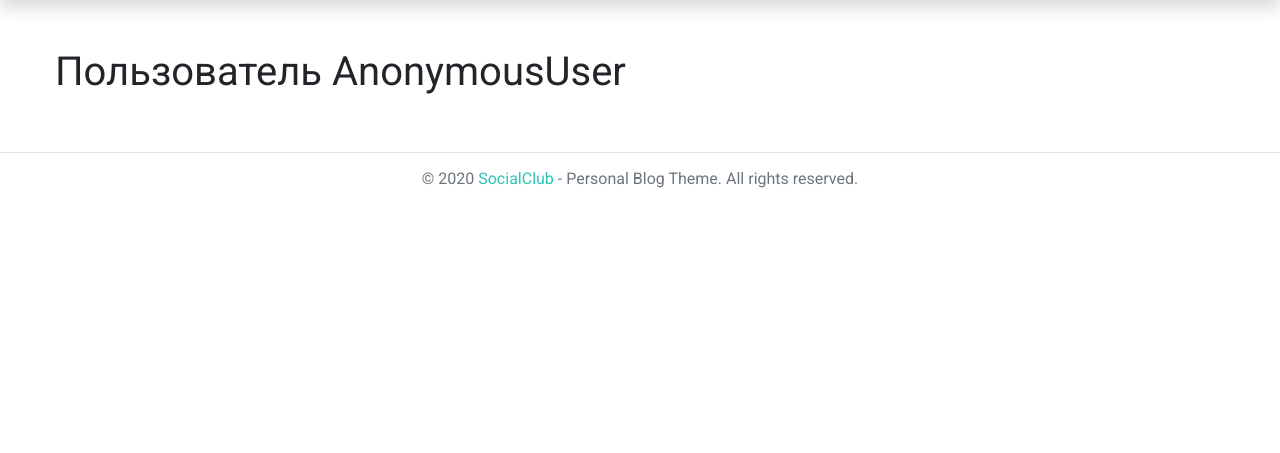
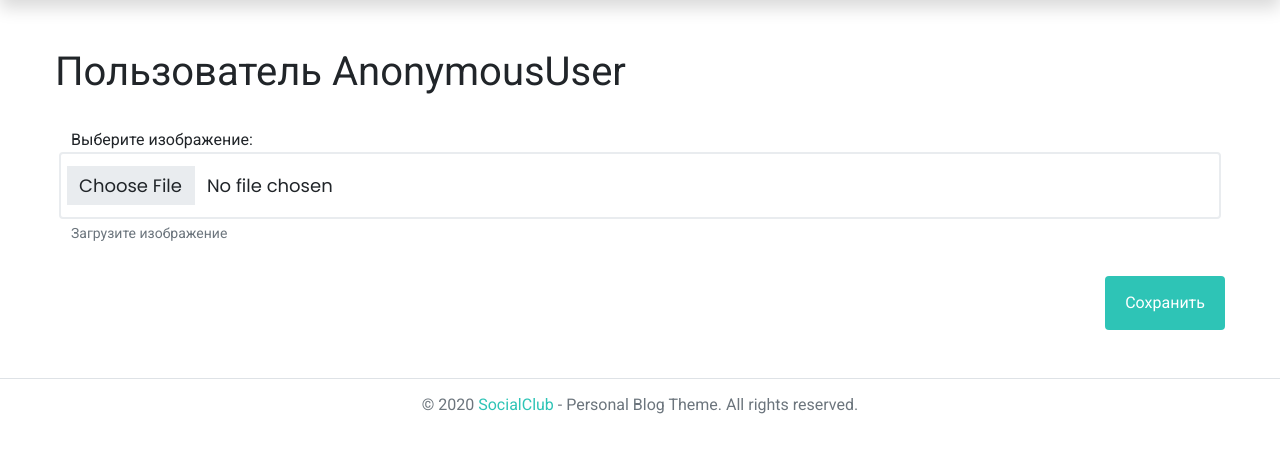
Before and after one commit to Gxldz21/SocialClub, a Django app: template templates/posts/setings.html in a window 1280 px wide. Shown: the part 87-540 px from the top of the page. Run offline with Django 4.2, Linux system fonts and the light colour scheme; the template is opened without the code that fills it: most values are stand-ins (such as "Sample title", 1, 10 or a date in 2020); some libraries are stand-ins or nearby versions.

Commit message:
fixed the bug

```diff
--- a/multiclub/forms.py
+++ b/multiclub/forms.py
@@ -9,3 +9,9 @@ class CreationPost(forms.ModelForm):
     class Meta:
         model = Post
         fields = ('title', 'text', 'image', 'tags')
+
+
+class UploadAvatar(forms.ModelForm):
+    class Meta:
+        model = UserSet
+        fields = ('user', 'avatar')
--- a/multiclub/urls.py
+++ b/multiclub/urls.py
@@ -21,6 +21,7 @@ urlpatterns = [
     path('subscribe/', views.sub, name='sub'),
     path('posts/tags/<str:tag_name>', views.post_tags, name='tag'),
     path('settings/<str:username>/', views.settings_user, name='settings'),
+    path('settings/<str:username>/upload', views.upload_avatar, name='avatar'),
 ]
 
 if settings.DEBUG:
--- a/templates/posts/create_post.html
+++ b/templates/posts/create_post.html
@@ -78,7 +78,6 @@
                   <div class="form-group row my-3 p-3">
                   <label for="image">Выберите изображение:</label>
                   <input type="file" name="image" class="form-control" id="image">
-<!--                  <input type="file" id="image" name="image">-->
                     <small id="id_text-help" class="form-text text-muted">
                       Загрузите изображение
                     </small>
--- a/templates/posts/setings.html
+++ b/templates/posts/setings.html
@@ -5,7 +5,38 @@
   {% block content %}
 <main>
       <div class="container py-5">
-        <h1>Пользователь {{ request.user }}</h1>
+          <form method="post" enctype="multipart/form-data" action="{% url 'social:avatar' request.user %}">
+            {% csrf_token %}
+            <h1>Пользователь {{ request.user }}</h1>
+              <div class="form-group row my-3 p-3">
+                  <label for="avatar">Выберите изображение:</label>
+                  <input type="file" name="avatar" class="form-control" id="avatar">
+                    <small id="id_text-help" class="form-text text-muted">
+                      Загрузите изображение
+                    </small>
+                  </div>
+            <div class="d-flex justify-content-end">
+                <button type="submit" class="btn btn-primary">
+                    Сохранить
+                </button>
+            </div>
+        </form>
+
+<!--          <form method="post" enctype="multipart/form-data" action="{% url 'social:avatar' request.user %}">{% csrf_token %}-->
+<!--        <h1>Пользователь {{ request.user }}</h1>-->
+<!--                        <div class="form-group row my-3 p-3">-->
+<!--                  <label for="avatar">Выберите изображение:</label>-->
+<!--                  <input type="file" name="avatar" class="form-control" id="avatar">-->
+<!--                    <small id="id_text-help" class="form-text text-muted">-->
+<!--                      Загрузите изображение-->
+<!--                    </small>-->
+<!--                  </div>-->
+<!--                           <div class="d-flex justify-content-end">-->
+<!--                    <button type="submit" class="btn btn-primary">-->
+<!--                      Сохранить-->
+<!--                    </button>-->
+<!--                  </div>-->
+<!--              </form>-->
       </div>
 
     </main>
```
Also changed, not shown: multiclub/views.py (+34 -1 lines).
